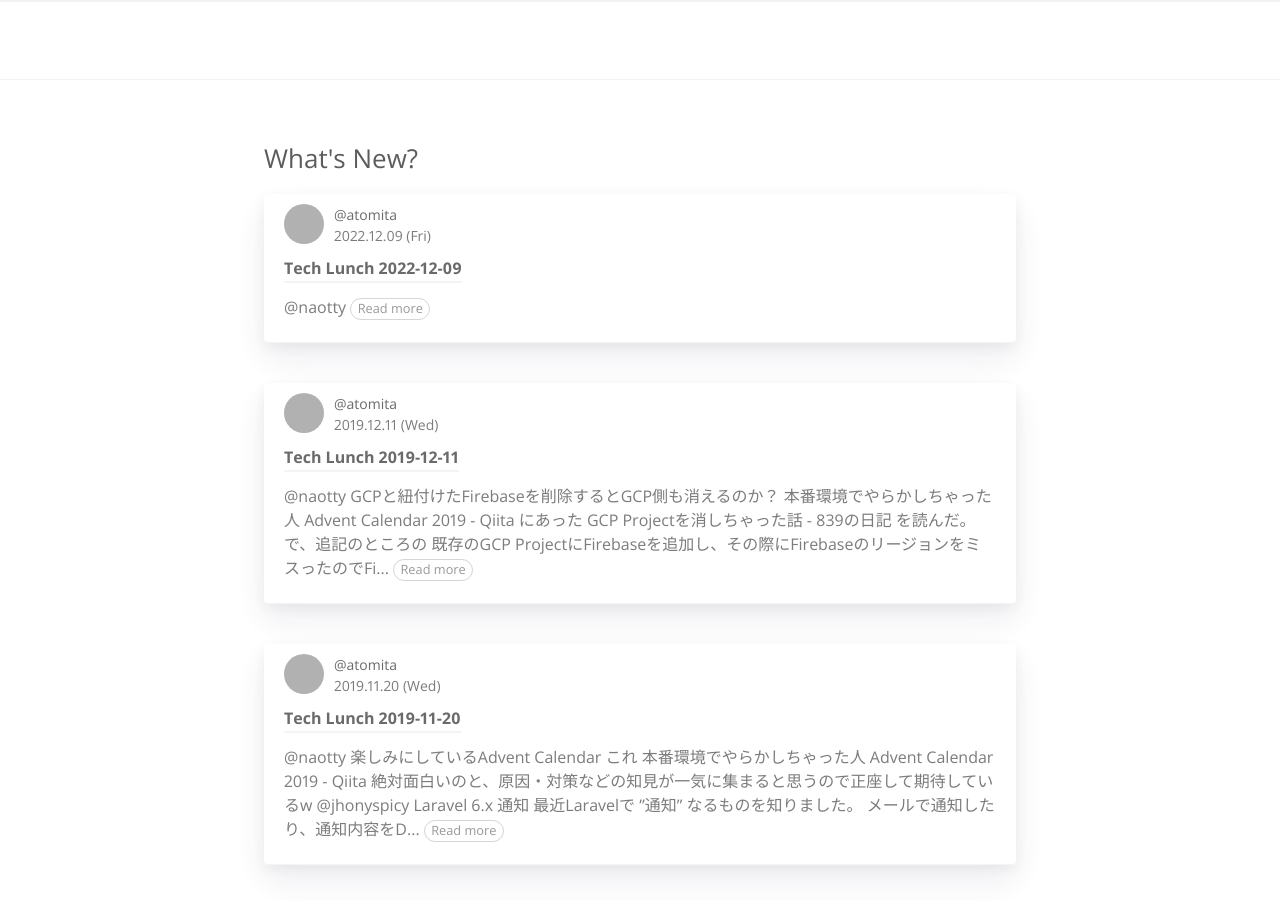
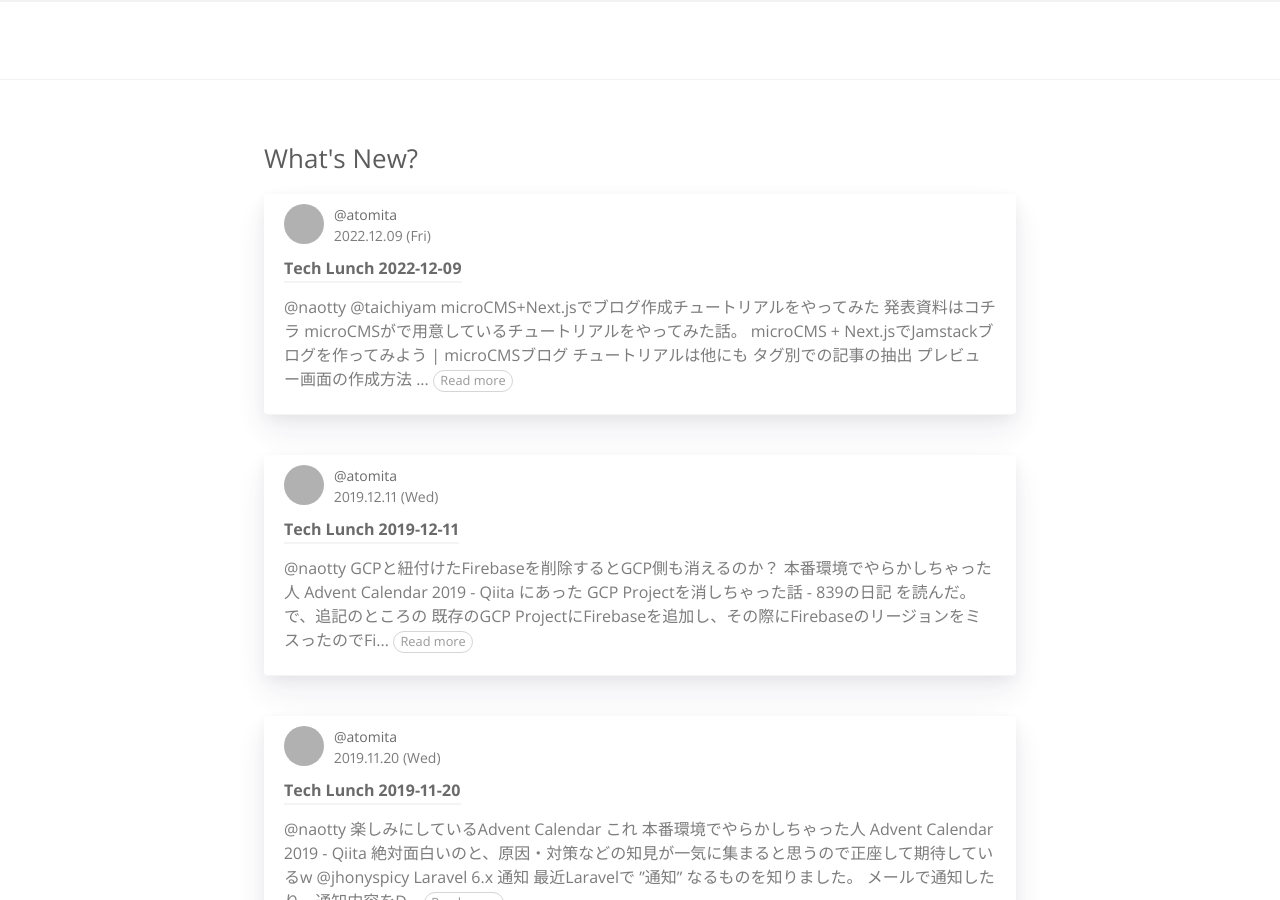
Before and after one commit to RyukyuInteractive/tech.ryukyu-i.co.jp, a Jekyll site: the page built from index.html, in a window 1280 px wide and 900 px high. Built offline with Jekyll 4.4.1, drawn with Linux system fonts in a browser that asks for light colours; a script that is not in the unit is left out; the list of posts is cut into pages by our own code; grey boxes are pictures that could not be loaded.

Commit message:
update 2022-12-09-tech-lunch.md

```diff
--- a/_posts/2022-12-09-tech-lunch.md
+++ b/_posts/2022-12-09-tech-lunch.md
@@ -12,3 +12,21 @@ typora-root-url: ..
 
 
 ----
+## [@taichiyam](https://github.com/taichiyam)
+
+### microCMS+Next.jsでブログ作成チュートリアルをやってみた
+
+発表資料は[コチラ](https://github.com/RyukyuInteractive/tech.ryukyu-i.co.jp/files/10203625/microCMS.pdf)
+
+microCMSがで用意しているチュートリアルをやってみた話。
+[microCMS + Next.jsでJamstackブログを作ってみよう | microCMSブログ](https://blog.microcms.io/microcms-next-jamstack-blog/)
+
+
+チュートリアルは他にも
+- タグ別での記事の抽出
+- プレビュー画面の作成方法
+
+がある様子。
+この後はNext.jsのチュートリアルをやってみようと思います。
+
+----
```
